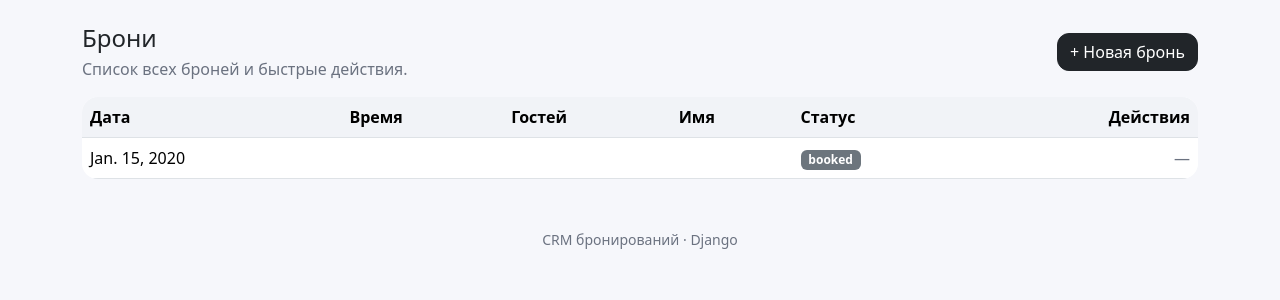
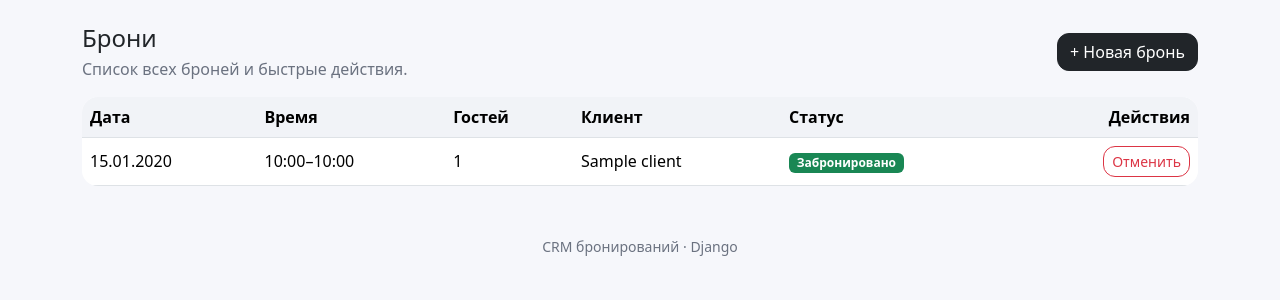
Before and after one commit to DanilaFF/Python_django, a Django app: page / in a window 1280 px wide. Shown: the part 57-357 px from the top of the page. Run offline with Django 4.2, Linux system fonts and the light colour scheme; a user stored in the database is signed in; tables that the repository leaves empty hold one stand-in row (values such as "Sample post").

Commit message:
починил отоброжение гостей и ввод даты

```diff
--- a/crm/models.py
+++ b/crm/models.py
@@ -1,4 +1,5 @@
 from django.db import models
+from datetime import time as dt_time
 
 
 class Client(models.Model):
@@ -22,7 +23,7 @@ class Reservation(models.Model):
         (STATUS_CANCELED,'Отменено'),
         (STATUS_COMPLETED,'Завершено'),
     ]
-
+    guests = models.PositiveSmallIntegerField("Гостей", default=1)
     client = models.ForeignKey(Client, on_delete=models.CASCADE, related_name='reservations')
     date = models.DateField()
     start_time = models.TimeField()
@@ -33,3 +34,13 @@ class Reservation(models.Model):
 
     def __str__(self) -> str:
         return f'Стол {self.table_number} {self.date} {self.start_time}'
+
+@property
+def time(self):
+    st = self.start_time.strftime("%H:%M") if self.start_time else ""
+    et = self.end_time.strftime("%H:%M") if self.end_time else ""
+    return f"{st}–{et}".strip("–")
+
+@property
+def client_name(self):
+    return self.client.name if self.client else ""
--- a/crm/templates/crm/reservation_list.html
+++ b/crm/templates/crm/reservation_list.html
@@ -1,5 +1,5 @@
 {% extends 'crm/base.html' %}
-{% block title %}Список броней{% endblock %}
+{% block title %}Брони{% endblock %}
 
 {% block content %}
 <div class="d-flex flex-wrap align-items-center justify-content-between gap-2 mb-3">
@@ -20,28 +20,45 @@
         <th>Дата</th>
         <th>Время</th>
         <th>Гостей</th>
-        <th>Имя</th>
+        <th>Клиент</th>
         <th>Статус</th>
         <th class="text-end">Действия</th>
       </tr>
     </thead>
+
     <tbody>
       {% for r in reservations %}
       <tr>
-        <td>{{ r.date }}</td>
-        <td>{{ r.time }}</td>
+        <td>{{ r.date|date:"d.m.Y" }}</td>
+
+        <td>
+          {{ r.start_time|time:"H:i" }}–{{ r.end_time|time:"H:i" }}
+        </td>
+
         <td>{{ r.guests }}</td>
-        <td>{{ r.client_name }}</td>
+
         <td>
-          {% if r.status == 'active' %}
-            <span class="badge text-bg-success">active</span>
+          {% if r.client %}
+            {{ r.client.name }}
           {% else %}
-            <span class="badge text-bg-secondary">{{ r.status }}</span>
+            <span class="muted">—</span>
           {% endif %}
         </td>
+
+        <td>
+          {% if r.status == 'active' or r.status == 'booked' %}
+            <span class="badge text-bg-success">{{ r.get_status_display|default:r.status }}</span>
+          {% else %}
+            <span class="badge text-bg-secondary">{{ r.get_status_display|default:r.status }}</span>
+          {% endif %}
+        </td>
+
         <td class="text-end">
-          {% if r.status == 'active' %}
-            <a class="btn btn-outline-danger btn-sm" href="{% url 'crm:reservation_cancel' r.pk %}">Отменить</a>
+          {% if r.status == 'active' or r.status == 'booked' %}
+            <a class="btn btn-outline-danger btn-sm"
+               href="{% url 'crm:reservation_cancel' r.pk %}">
+              Отменить
+            </a>
           {% else %}
             <span class="muted">—</span>
           {% endif %}
```
Also changed, not shown: crm/forms.py (+10 -2 lines), crm/migrations/0003_alter_client_options_client_notes_alter_client_name_and_more.py (added), crm/migrations/0004_reservation_guests.py (added).
